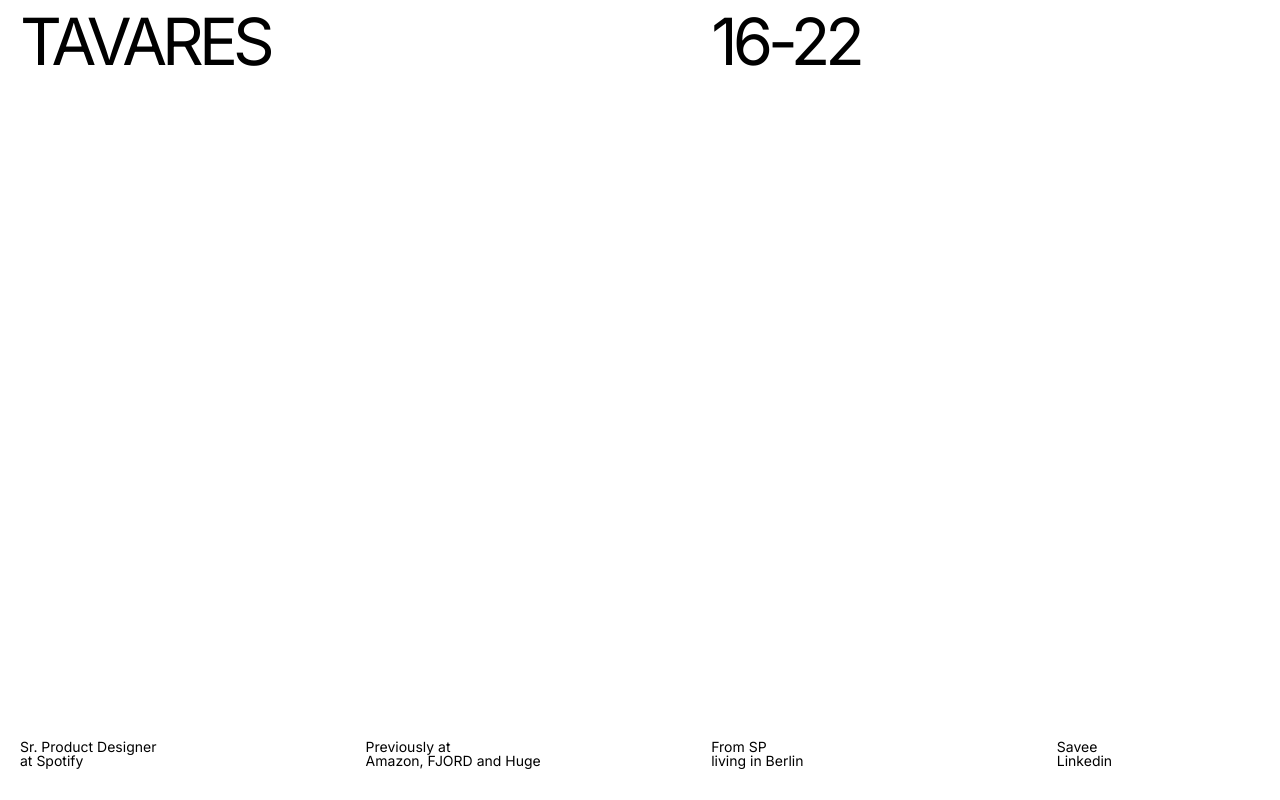
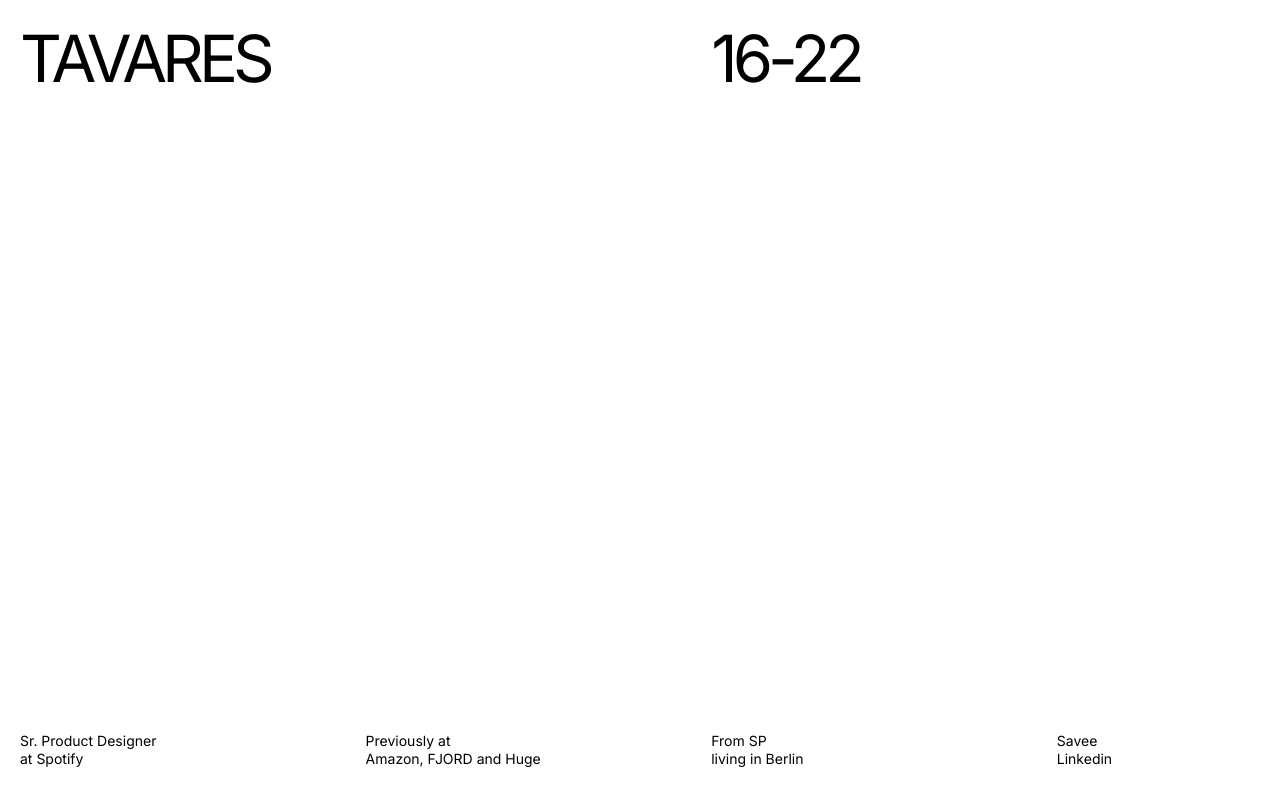
Before and after one commit to wtvares/tavares.co, a plain HTML site: page index.html in a window 1280 px wide. Drawn offline with Linux system fonts and the light colour scheme.

Commit message:
Update style.css

```diff
--- a/style.css
+++ b/style.css
@@ -87,14 +87,14 @@ html {
     h2,
     h3{
       font-size: 65px;
-      line-height: 55px;
+      line-height: 90px;
       letter-spacing: -5px;
     }
 
     p,
     a {
       font-size: 14px;
-      line-height: 14px;
+      line-height: 18px;
       letter-spacing: 0px;
     }
 
```
